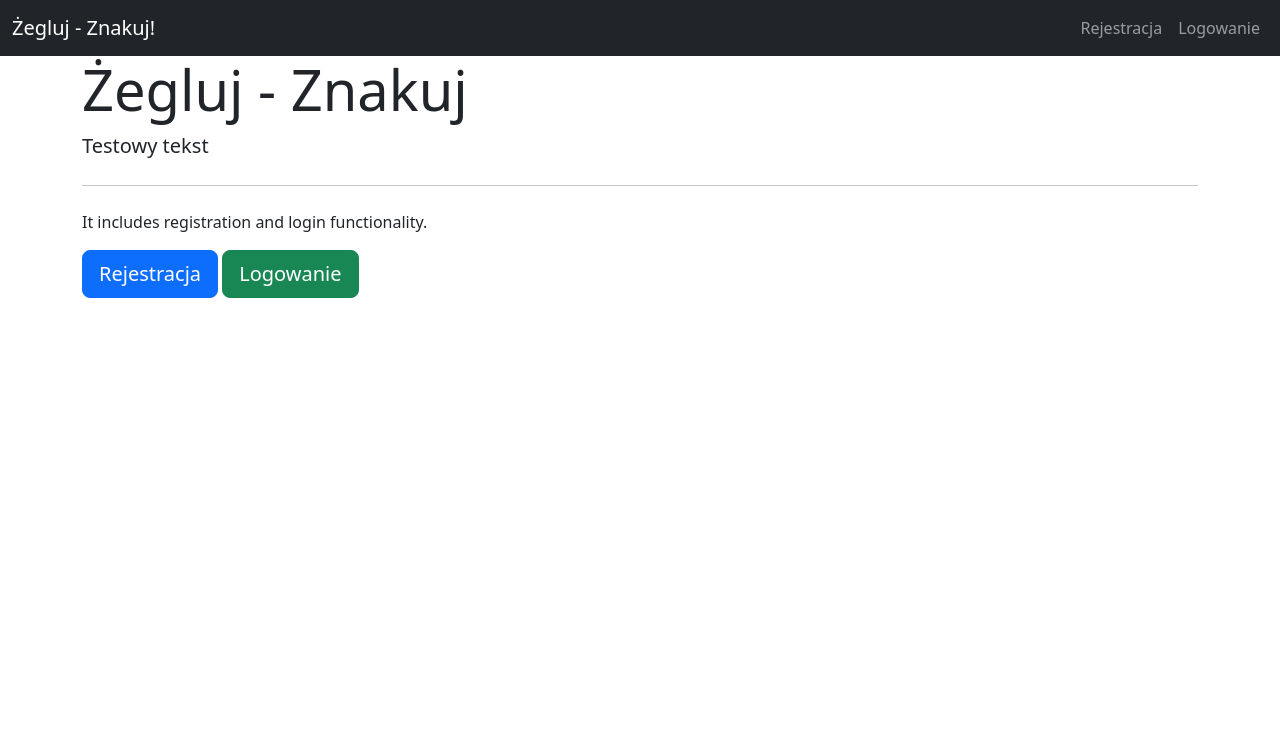
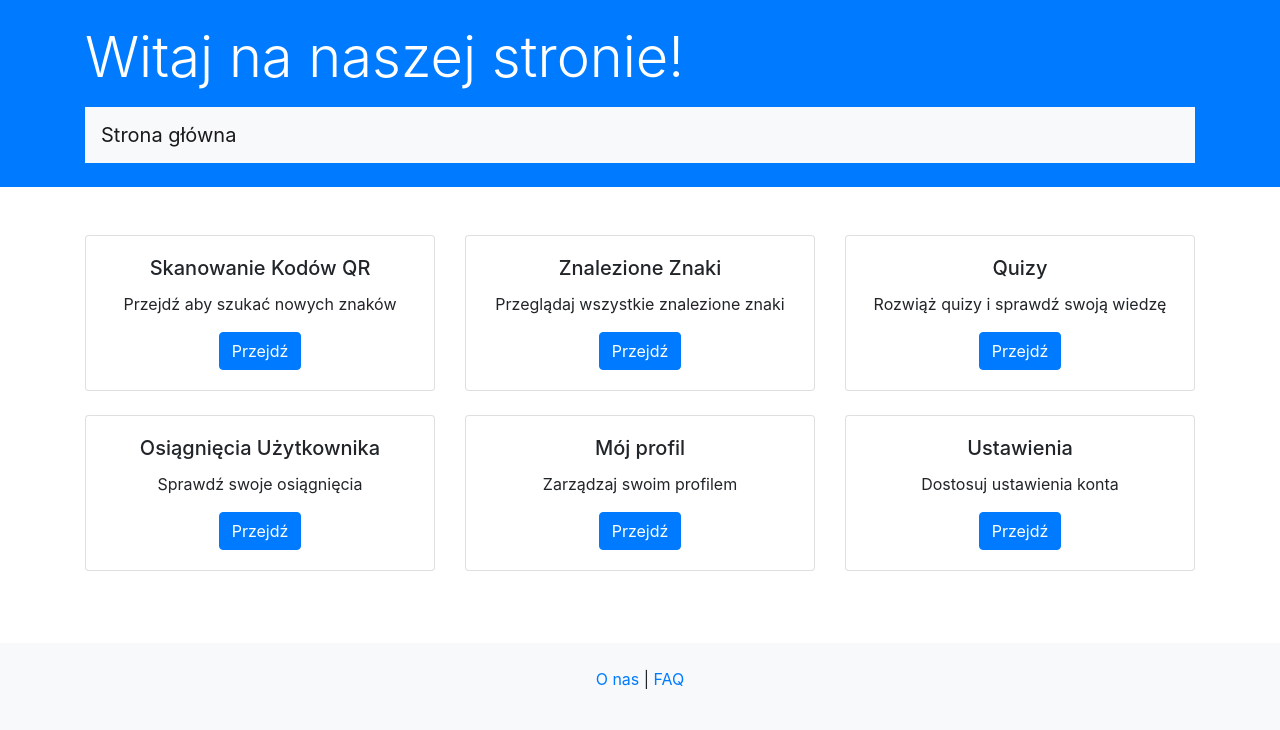
Before and after one commit to opti0/PSIiM, a Flask app: page / in a window 1280 px wide. Shown: the top 730 px of the page. Run offline with Flask 3, Linux system fonts and the light colour scheme; some libraries are stand-ins or nearby versions.

Commit message:
dodana ladna strona glowna

```diff
--- a/main.py
+++ b/main.py
@@ -59,7 +59,24 @@ def login():
 @app.route('/logout', methods=['GET'])
 def logout():
     session.clear()
-    return redirect(url_for('index'))
+    return redirect(url_for('login'))
+
+@app.route('/achievements')
+def achievements():
+    if 'user_id' not in session:
+        return redirect(url_for('login'))
+
+    user_id = session['user_id']
+
+    # Pobieranie osiągnięć użytkownika
+    user_achievements = db.session.query(Achievement).join(ConnectingTableAchievements).filter(
+        ConnectingTableAchievements.UserID == user_id
+    ).all()
+
+    return render_template('achievements.html', achievements=user_achievements)
+
+
+
 
 if __name__ == '__main__':
     app.run(debug=True)
--- a/templates/index.html
+++ b/templates/index.html
@@ -1,14 +1,98 @@
-{% extends "base.html" %}
+<!DOCTYPE html>
+<html lang="pl">
+<head>
+    <meta charset="UTF-8">
+    <meta name="viewport" content="width=device-width, initial-scale=1.0">
+    <title>Strona główna</title>
+    <!-- Link do Bootstrap CSS -->
+    <link href="https://maxcdn.bootstrapcdn.com/bootstrap/4.5.2/css/bootstrap.min.css" rel="stylesheet">
+    <!-- Link do własnych stylów CSS -->
+    <link rel="stylesheet" href="/static/style.css">
+</head>
+<body>
+    <header class="bg-primary text-white p-4">
+        <div class="container">
+            <h1 class="display-4">{% if current_user %}Żelguj-Znakuj!{% else %}Witaj na naszej stronie!{% endif %}</h1>
+            <nav class="navbar navbar-expand-lg navbar-light bg-light mt-3">
+                <a class="navbar-brand" href="/">Strona główna</a>
+                <div class="collapse navbar-collapse">
+                    <ul class="navbar-nav ml-auto">
+                        {% if current_user %}
+                            <li class="nav-item"><a class="nav-link" href="/logout">Wyloguj</a></li>
+                        {% endif %}
+                    </ul>
+                </div>
+            </nav>
+        </div>
+    </header>
 
-{% block title %}Strona główna{% endblock %}
+    <main class="container mt-5">
+        <!-- Sekcja z kafelkami -->
+        <div class="row">
+            <div class="col-md-4 mb-4">
+                <div class="card text-center">
+                    <div class="card-body">
+                        <h5 class="card-title">Skanowanie Kodów QR</h5>
+                        <p class="card-text">Przejdź aby szukać nowych znaków</p>
+                        <a href="/qr_scanning" class="btn btn-primary">Przejdź</a>
+                    </div>
+                </div>
+            </div>
+            <div class="col-md-4 mb-4">
+                <div class="card text-center">
+                    <div class="card-body">
+                        <h5 class="card-title">Znalezione Znaki</h5>
+                        <p class="card-text">Przeglądaj wszystkie znalezione znaki</p>
+                        <a href="/found_signs" class="btn btn-primary">Przejdź</a>
+                    </div>
+                </div>
+            </div>
+            <div class="col-md-4 mb-4">
+                <div class="card text-center">
+                    <div class="card-body">
+                        <h5 class="card-title">Quizy</h5>
+                        <p class="card-text">Rozwiąż quizy i sprawdź swoją wiedzę</p>
+                        <a href="/quizzes" class="btn btn-primary">Przejdź</a>
+                    </div>
+                </div>
+            </div>
+            <div class="col-md-4 mb-4">
+                <div class="card text-center">
+                    <div class="card-body">
+                        <h5 class="card-title">Osiągnięcia Użytkownika</h5>
+                        <p class="card-text">Sprawdź swoje osiągnięcia</p>
+                        <a href="/achievements" class="btn btn-primary">Przejdź</a>
+                    </div>
+                </div>
+            </div>
+            <div class="col-md-4 mb-4">
+                <div class="card text-center">
+                    <div class="card-body">
+                        <h5 class="card-title">Mój profil</h5>
+                        <p class="card-text">Zarządzaj swoim profilem</p>
+                        <a href="/profile" class="btn btn-primary">Przejdź</a>
+                    </div>
+                </div>
+            </div>
+            <div class="col-md-4 mb-4">
+                <div class="card text-center">
+                    <div class="card-body">
+                        <h5 class="card-title">Ustawienia</h5>
+                        <p class="card-text">Dostosuj ustawienia konta</p>
+                        <a href="/settings" class="btn btn-primary">Przejdź</a>
+                    </div>
+                </div>
+            </div>
+        </div>
+    </main>
 
-{% block content %}
-<div class="jumbotron">
-    <h1 class="display-4">Żegluj - Znakuj</h1>
-    <p class="lead">Testowy tekst</p>
-    <hr class="my-4">
-    <p>It includes registration and login functionality.</p>
-    <a class="btn btn-primary btn-lg" href="/register" role="button">Rejestracja</a>
-    <a class="btn btn-success btn-lg" href="/login" role="button">Logowanie</a>
-</div>
-{% endblock %}
+    <footer class="bg-light text-center p-4 mt-5">
+        <p><a href="/about">O nas</a> | <a href="/faq">FAQ</a></p>
+    </footer>
+
+    <!-- Linki do Bootstrap JS i jQuery -->
+    <script src="https://code.jquery.com/jquery-3.5.1.slim.min.js"></script>
+    <script src="https://cdn.jsdelivr.net/npm/@popperjs/core@2.9.2/dist/umd/popper.min.js"></script>
+    <script src="https://maxcdn.bootstrapcdn.com/bootstrap/4.5.2/js/bootstrap.min.js"></script>
+</body>
+</html>
```
Also changed, not shown: templates/achievements.html (added, +54 -0 lines).
